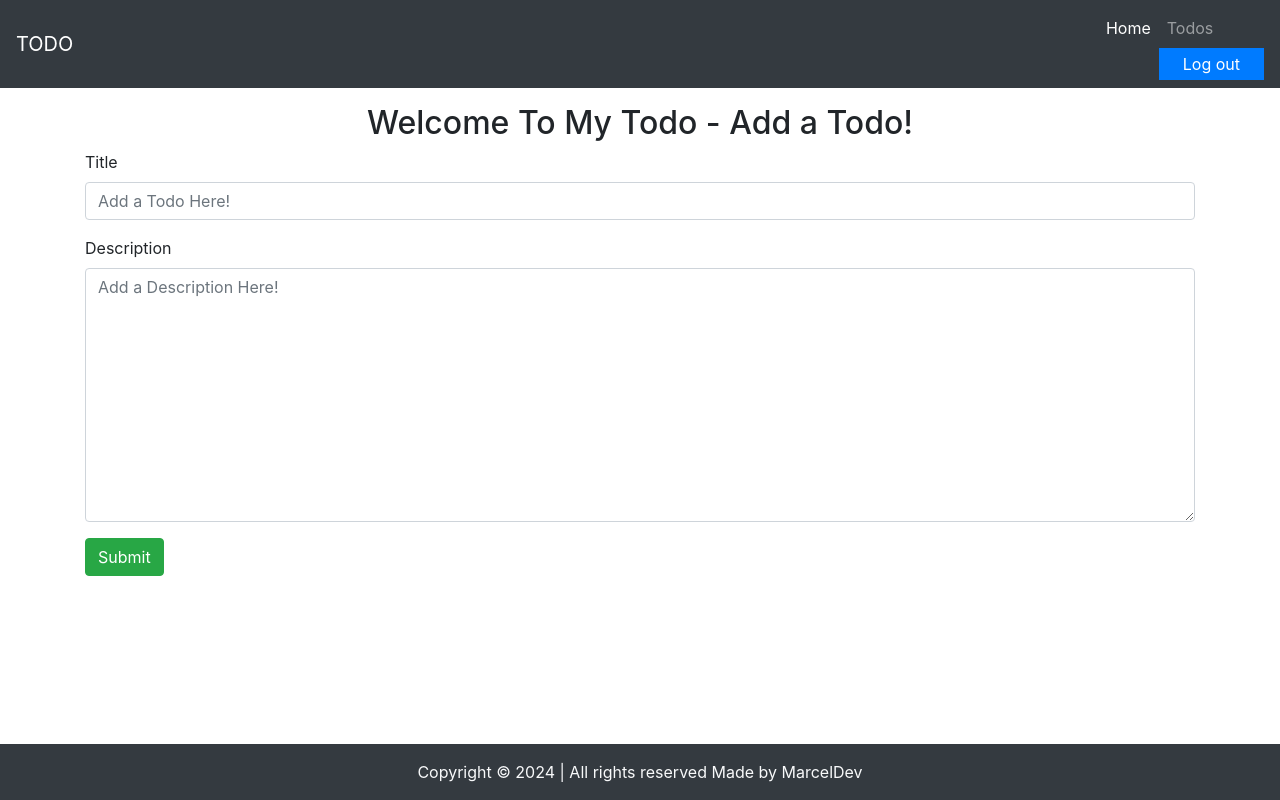
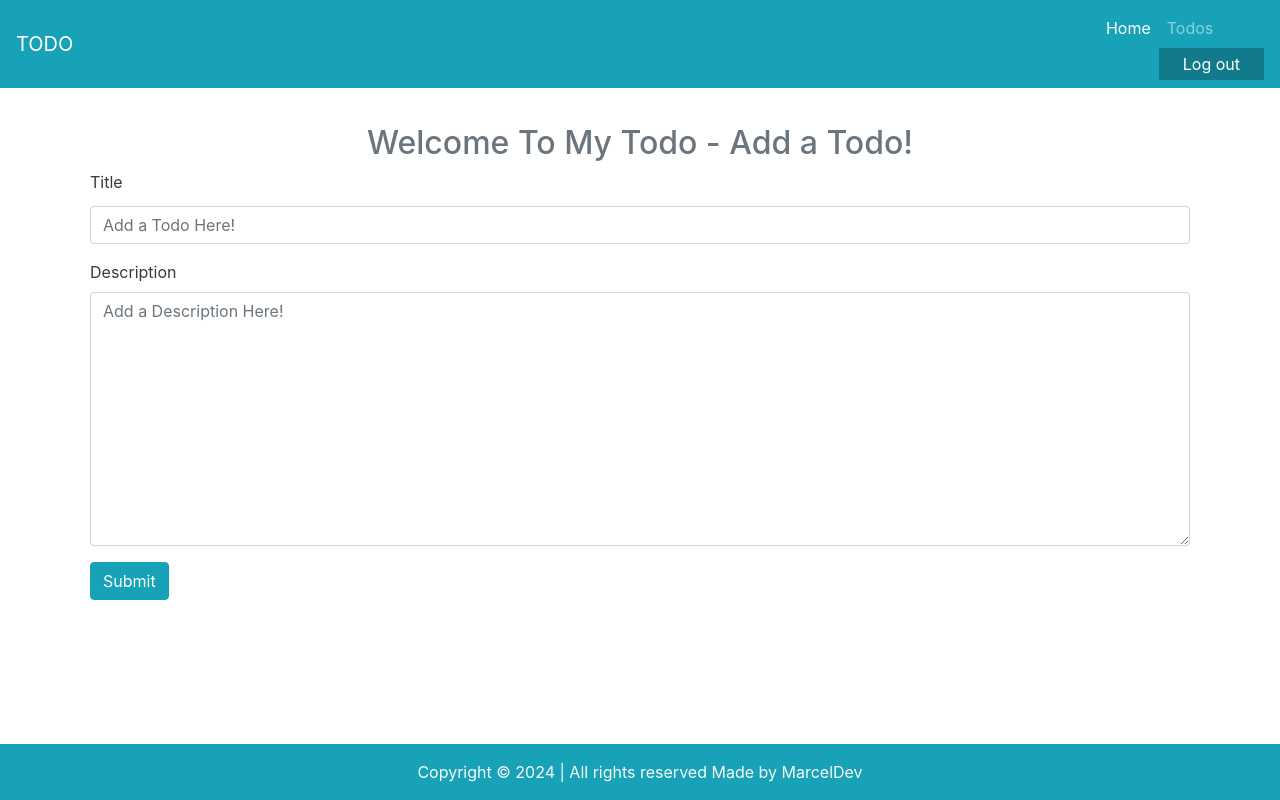
Before and after one commit to MarcTO2/TODO, a Django app: page / in a window 1280 px wide. Run offline with Django 4.2, Linux system fonts and the light colour scheme; a user stored in the database is signed in; some libraries are stand-ins or nearby versions.

Commit message:
Modification on the templates

```diff
--- a/myapp/Todo/templates/Todo/login.html
+++ b/myapp/Todo/templates/Todo/login.html
@@ -11,16 +11,16 @@
     <title>Log in - Todos List</title>
   </head>
   <body>
-    <nav class="navbar navbar-expand-lg navbar-dark bg-dark">
+    <nav class="navbar navbar-expand-lg navbar-dark bg-info">
       <a class="navbar-brand text-center" href="/">TODO</a>
     </nav>
-    <div class="container my-3">
+    <div class="container my-3 card card-body">
       <h1 class="card-title">Log in</h1>
       <form method="post" novalidate>
         {% csrf_token %}
         <input type="hidden" name="next" value="{{ next }}">
         {% include 'includes/form.html' %}
-        <button type="submit" class="btn btn-primary btn-block">Log in</button>
+        <button type="submit" class="btn btn-info">Log in</button>
       </form>
     </div>
     <div class="card-footer text-muted text-center">
--- a/myapp/Todo/templates/base.html
+++ b/myapp/Todo/templates/base.html
@@ -12,7 +12,7 @@
     <title>Home - Todos List</title>
 </head>
 <body>
-<nav class="navbar navbar-expand-lg navbar-dark bg-dark">
+<nav class="navbar navbar-expand-lg navbar-dark bg-info">
     <a class="navbar-brand" href="/">TODO</a>
     <button class="navbar-toggler" type="button" data-toggle="collapse" data-target="#navbarSupportedContent" aria-controls="navbarSupportedContent" aria-expanded="false" aria-label="Toggle navigation">
         <span class="navbar-toggler-icon"></span>
@@ -26,7 +26,7 @@
                 </li>
                 <li class="nav-item">
                     <a class="nav-link" href="/Todos">Todos</a>
-                    <a class="dropdown-item active" href="{% url 'logout' %}">Log out</a>
+                    <a class="dropdown-item active btn-info" href="{% url 'logout' %}">Log out</a>
                 </li>
                 <li class="nav-item dropdown">
                     <div class="dropdown-menu dropdown-menu-right" aria-labelledby="userMenu">
@@ -57,24 +57,24 @@
         </button>
     </div>
 {% endif %}
-<div class="container my-3">
-    <h2 class="text-center">Welcome To My Todo - Add a Todo!</h2>
+<div class="container my-3 card-body">
+    <h2 class="text-center text-secondary">Welcome To My Todo - Add a Todo!</h2>
     <form action="/" method="post">
         {% csrf_token %}
         <div class="form-group">
-            <label for="title">Title</label>
+            <label for="title" class="text-dark card-title">Title</label>
             <input type="text" class="form-control" id="title" name="title" aria-describedby="emailHelp" placeholder="Add a Todo Here!">
         </div>
         <div class="form-group">
-            <label for="description">Description</label>
+            <label for="description" class="text-dark">Description</label>
             <textarea class="form-control" name="description" id="description" cols="30" rows="10" placeholder="Add a Description Here!"></textarea>
         </div>
-        <button type="submit" class="btn btn-success">Submit</button>
+        <button type="submit" class="btn btn-info">Submit</button>
     </form>
 </div>
 
 <footer>
-    <p class="text-center bg-dark text-light fixed-bottom my-0 py-3">
+    <p class="text-center bg-info text-light fixed-bottom my-0 py-3">
         Copyright &copy; 2024 | All rights reserved
         Made by MarcelDev
     </p>
```
Also changed, not shown: myapp/Todo/templates/Todo/tasks.html (+7 -7 lines), myapp/db.sqlite3.
